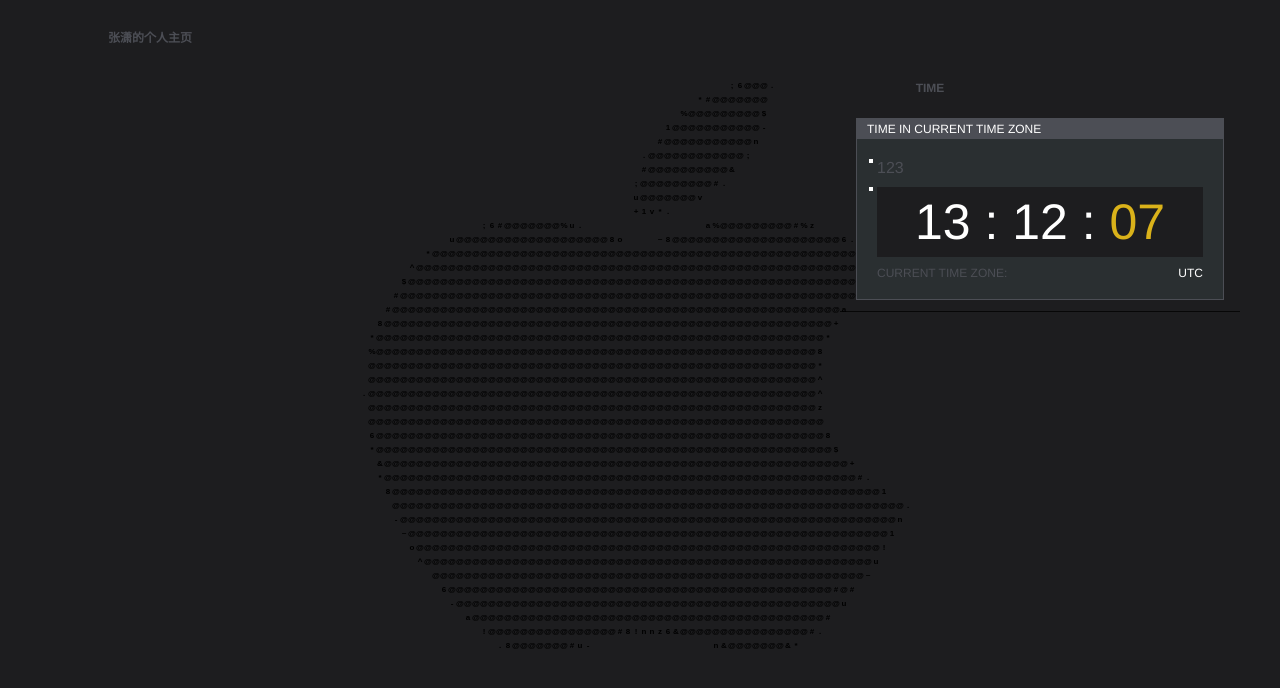
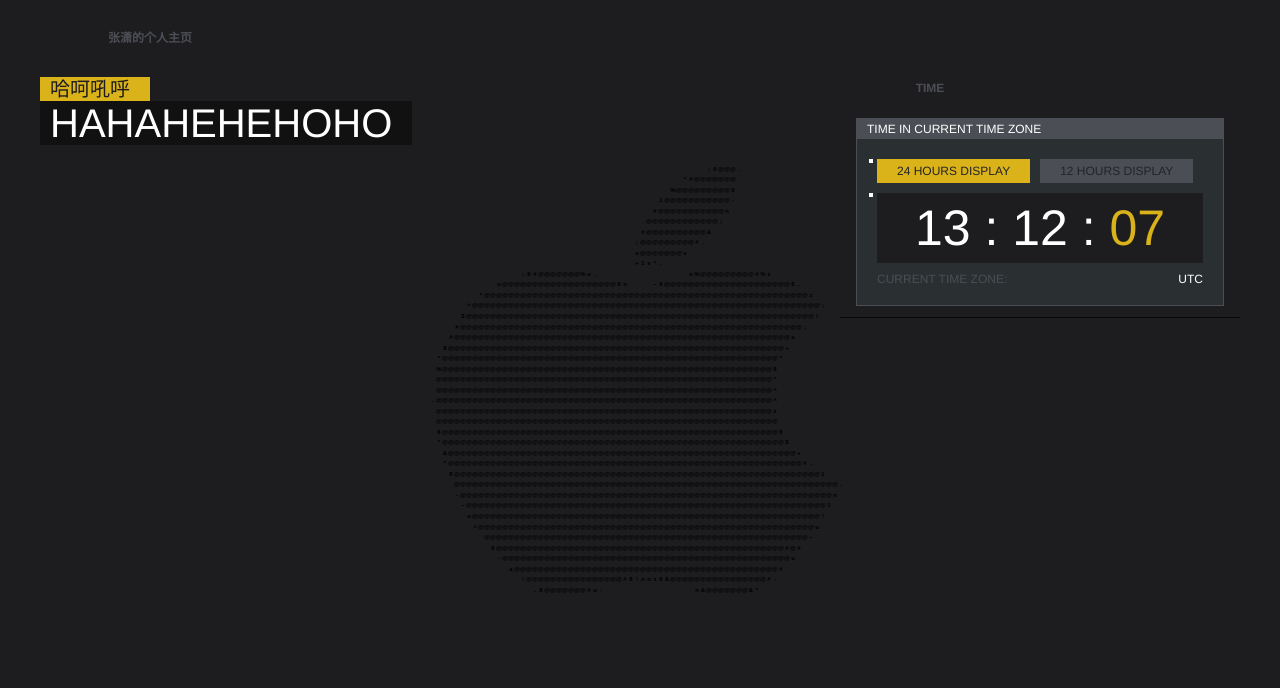
Before and after one commit to wszxdhr/homepage, a Vue app: page /#/ in a window 1280 px wide. Shown: the top 688 px of the page. Built offline with nearby package versions, Linux system fonts and the light colour scheme.

Commit message:
feat(组件):添加HpRadio和HpTextDisplay

```diff
--- a/src/assets/style/hpComponent/base.scss
+++ b/src/assets/style/hpComponent/base.scss
@@ -5,6 +5,7 @@ $base-gray-common-dark: rgb(42, 47, 49);
 $base-gray-dark: rgb(34, 37, 39);
 $base-gray-very-dark: rgb(29, 29, 31);
 $base-white: #fff;
+$base-black: #111111;
 
 // 按钮
 $button-padding-top: 10px;
--- /dev/null
+++ b/src/assets/style/hpComponent/radio.scss
@@ -0,0 +1,19 @@
+@import './base';
+
+.hp-radio-group {}
+
+.hp-radio {
+  line-height: 24px;
+  padding: 0 20px;
+  font-size: 12px;
+  display: inline-block;
+  color: $base-gray-dark;
+  background-color: $base-gray-light;
+  text-align: center;
+  &.active {
+    background-color: $base-color;
+  }
+  & + .hp-radio {
+    margin-left: 10px;
+  }
+}
--- /dev/null
+++ b/src/assets/style/hpComponent/textDisplay.scss
@@ -0,0 +1,40 @@
+@import '~@/assets/style/hpComponent/base.scss';
+
+.hp-text-display {
+  font-weight: 400;
+  padding: 2px 20px 2px 10px;
+  &.text-display_size-default {
+    font-size: 28px;
+    line-height: 28px;
+    & > * {
+      line-height: 28px;
+    }
+  }
+  &.text-display_size-large {
+    font-size: 40px;
+    line-height: 40px;
+    & > * {
+      line-height: 40px;
+    }}
+  &.text-display_size-small {
+    font-size: 20px;
+    line-height: 20px;
+    & > * {
+      line-height: 20px;
+    }
+  }
+  &.text-display_primary {
+    background-color: $base-color;
+    color: $base-gray-very-dark;
+    & > * {
+      color: $base-gray-very-dark;
+    }
+  }
+  &.text-display_black {
+    background-color: $base-black;
+    color: $base-white;
+    & > * {
+      color: $base-white;
+    }
+  }
+}
--- a/src/components/CharDance/index.vue
+++ b/src/components/CharDance/index.vue
@@ -76,10 +76,10 @@ export default {
         const row = (rowItem instanceof Array) ? rowItem : rowItem.split('')
         const result = []
         row.map((char, charIndex) => {
-          const charX = charIndex * 8
-          const charY = (rowIndex + 1) * 14
-          const charW = 8
-          const charH = 14
+          const charW = this.width / 100
+          const charH = this.width / 57
+          const charX = charIndex * charW
+          const charY = (rowIndex + 1) * charH
           const charText = char
           const charItem = new Char({ x: charX + charW / 2, y: charY, w: charW, h: charH, char: charText, ctx: this.ctx, index: [rowIndex, charIndex], isDancing: true, charset: ' ' })
           charItem.setRect(charX + charW / 2, charY, charW, charH)
@@ -154,7 +154,7 @@ export default {
       // this.ctx.clearRect(0, 0, this.width, this.height)
       // this.ctx.fillStyle = '#000'
       this.ctx.save()
-      this.ctx.font = 'bold 8px arial'
+      this.ctx.font = `bold ${this.width / 100}px arial`
       this.ctx.fillStyle = this.color
       this.ctx.textAlign = 'center'
       const renderList = this.queue.splice(0, RENDER_ONCE)
--- a/src/components/Radio/group.vue
+++ b/src/components/Radio/group.vue
@@ -1,11 +1,30 @@
 <template>
   <div class="hp-radio-group">
-    hp-radio-group
+    <slot></slot>
   </div>
 </template>
 
 <script>
 export default {
-  name: 'HpRadioGroup'
+  name: 'HpRadioGroup',
+  props: {
+    value: {}
+  },
+  data () {
+    return {
+      currentValue: null
+    }
+  },
+  mounted () {
+    this.currentValue = this.value
+  },
+  watch: {
+    currentValue (val) {
+      this.$emit('input', val)
+    },
+    value (val) {
+      this.currentValue = val
+    }
+  }
 }
 </script>
--- a/src/components/Radio/index.vue
+++ b/src/components/Radio/index.vue
@@ -1,6 +1,7 @@
 <template>
-  <div class="hp-radio">
-    hp-radio
+  <div :class="['hp-radio', {active: currentValue === value}]" @click="onClick">
+    <slot></slot>
+    <span v-if="!($slots.default && $slots.default.length)">{{label}}</span>
   </div>
 </template>
 
@@ -12,6 +13,50 @@ export default {
     label: {
       default: ''
     }
+  },
+  data () {
+    return {
+      parentGroup: null,
+      currentValue: this.value
+    }
+  },
+  created () {
+    if (this.$parent.$options.name === 'HpRadioGroup') {
+      this.parentGroup = this.$parent
+    } else if (this.$parent.$parent && this.$parent.$parent.$options.name === 'HpRadioGroup') {
+      this.parentGroup = this.$parent.$parent
+    }
+    if (this.parentGroup) {
+      this.parentGroup.$on('input', (value) => {
+        if (this.currentValue !== value) {
+          this.currentValue = value
+        }
+      })
+    }
+  },
+  methods: {
+    onClick (evt) {
+      this.$emit('click', evt)
+      this.currentValue = this.value
+    }
+  },
+  watch: {
+    currentValue (val) {
+      if (this.parentGroup) {
+        this.parentGroup.$emit('input', val)
+      } else {
+        this.$emit('input', val)
+      }
+    },
+    value (val) {
+      if (!this.parentGroup) {
+        this.currentValue = val
+      }
+    }
   }
 }
 </script>
+
+<style lang="scss">
+  @import '~@/assets/style/hpComponent/radio.scss';
+</style>
--- a/src/components/Radio/install.js
+++ b/src/components/Radio/install.js
@@ -1,7 +1,9 @@
 import Index from './index'
+import Group from './group'
 
 export default {
   install (Vue) {
-    Vue.component('hp-dialog', Index)
+    Vue.component('hp-radio', Index)
+    Vue.component('hp-radio-group', Group)
   }
 }
--- /dev/null
+++ b/src/components/TextDisplay/index.vue
@@ -0,0 +1,30 @@
+<template>
+  <div :class="['hp-text-display', `text-display_${type}`, `text-display_size-${size}`]">
+    <slot></slot>
+    <span v-if="!($slots.default && $slots.default.length)">{{text}}</span>
+  </div>
+</template>
+
+<script>
+export default {
+  name: 'HpTextDisplay',
+  props: {
+    type: {
+      type: String,
+      default: 'primary'
+    },
+    size: {
+      type: String,
+      default: 'default'
+    },
+    text: {
+      type: String,
+      default: ''
+    }
+  }
+}
+</script>
+
+<style lang="scss">
+@import '~@/assets/style/hpComponent/textDisplay.scss';
+</style>
--- /dev/null
+++ b/src/components/TextDisplay/install.js
@@ -0,0 +1,7 @@
+import Index from './index'
+
+export default {
+  install (Vue) {
+    Vue.component('hp-text-display', Index)
+  }
+}
--- a/src/components/Time/index.vue
+++ b/src/components/Time/index.vue
@@ -1,5 +1,6 @@
 <template>
   <span class="time-display">
+    <span class="time-category" v-if="parseInt(timeType) === 12">{{timeCategory}}</span>
     <span class="hour">{{hour.padStart(2, '0')}}</span> : <span class="minute">{{minute.padStart(2, '0')}}</span> : <span class="second">{{second.padStart(2, '0')}}</span>
   </span>
 </template>
@@ -7,18 +8,27 @@
 <script>
 export default {
   name: 'TimeDisplay',
+  props: {
+    timeType: {
+      type: [String, Number],
+      default: '24'
+    }
+  },
   data () {
     return {
       hour: '0',
       minute: '0',
       second: '0',
+      timeCategory: 'AM',
       timer: null
     }
   },
   methods: {
     refreshTime () {
       const date = new Date()
-      this.hour = date.getHours().toString()
+      const hour = date.getHours()
+      this.hour = (parseInt(this.timeType) === 24 ? hour : hour % 12).toString()
+      this.timeCategory = hour > 12 ? 'PM' : 'AM'
       this.minute = date.getMinutes().toString()
       this.second = date.getSeconds().toString()
     }
@@ -41,11 +51,19 @@ export default {
     font-size: 50px;
     color: $base-white;
     line-height: 1.4;
+    position: relative;
     .hour, .minute {
       color: $base-white;
     }
     .second {
       color: $base-color;
     }
+    .time-category {
+      position: absolute;
+      right: calc(100% + 10px);
+      top: 10px;
+      font-size: 12px;
+      color: $base-color;
+    }
   }
 </style>
--- a/src/setup.js
+++ b/src/setup.js
@@ -1,8 +1,12 @@
 import Vue from 'vue'
 import Dialog from '@/components/Dialog/install'
+import Radio from '@/components/Radio/install'
+import TextDisplay from '@/components/TextDisplay/install'
 
 [
-  Dialog
+  Dialog,
+  Radio,
+  TextDisplay
 ].map(item => {
   Vue.use(item)
 })
--- a/src/views/Home.vue
+++ b/src/views/Home.vue
@@ -1,29 +1,33 @@
 <template>
   <div class="home">
-<!--    <img alt="Vue logo" src="../assets/logo.png">-->
-<!--    <HelloWorld msg="Welcome to Your Vue.js App"/>-->
     <hp-dialog class="main-dialog" content-wrapper-class="main-dialog_content-wrapper" is-static width="calc(100vw - 40px)" height="calc(100vh - 40px)" title="张潇的个人主页">
       <char-dance :rect="chars[charsIndex].map(item => item.split(''))"
                   :color="cssBase['base-font-color']"
                   @finish="changeCharsIndex"
                   :trans-char="['!', '@', '#', '$', '%']"
                   class="char-dance"
+                  :width="600"
+                  :height="600"
                   animate-on-init></char-dance>
+      <hp-text-display text="哈呵吼呼" type="primary" size="small" class="title"></hp-text-display>
+      <hp-text-display type="black" size="large" text="HAHAHEHEHOHO" class="sub-title"></hp-text-display>
     </hp-dialog>
-    <hp-dialog class="time-dialog" content-class="time-dialog_content" :left="`${window.innerWidth - 400 - 40}px`" top="70px" width="400px" title="TIME" header-min-width="80px" header-sub-block-width="50">
+    <hp-dialog class="time-dialog" content-class="time-dialog_content" left="calc(100vw - 400px - 40px)" top="70px" width="400px" title="TIME" header-min-width="80px" header-sub-block-width="50">
       <hp-sub-dialog title="TIME IN CURRENT TIME ZONE">
         <hp-block transparent>
-          123
+          <hp-radio-group v-model="timeType">
+            <hp-radio value="24">24 HOURS DISPLAY</hp-radio>
+            <hp-radio value="12">12 HOURS DISPLAY</hp-radio>
+          </hp-radio-group>
         </hp-block>
         <hp-block class="time-display-block">
-          <time-display></time-display>
+          <time-display :time-type="timeType"></time-display>
         </hp-block>
         <p class="time-display-desc"><span class="time-display-desc_label">CURRENT TIME ZONE: </span><span class="time-display-desc_value">{{Intl ? Intl.DateTimeFormat().resolvedOptions().timeZone : 'Unknown'}}</span></p>
       </hp-sub-dialog>
     </hp-dialog>
-<!--    <hp-dialog default-active header-position="right" top="20px" left="40%" width="calc(50vw - 40px)" height="calc(100vh - 40px)" title="啊啊啊啊啊">-->
-<!--      <p v-for="(a, $index) in new Array(100)" :key="$index">{{$index}}</p>-->
-<!--    </hp-dialog>-->
+    <!--<hp-dialog>-->
+    <!--</hp-dialog>-->
   </div>
 </template>
 
@@ -41,7 +45,8 @@ export default {
       cssBase,
       chars,
       window,
-      charsIndex: 0
+      charsIndex: 0,
+      timeType: '24'
     }
   },
   methods: {
@@ -65,6 +70,16 @@ export default {
   .home {
     display: flex;
     justify-content: center;
+    .title {
+      position: fixed;
+      top: 77px;
+      left: 40px;
+    }
+    .sub-title {
+      position: fixed;
+      top: 101px;
+      left: 40px;
+    }
     .main-dialog {
       margin: 20px;
       min-width: 800px;
```
